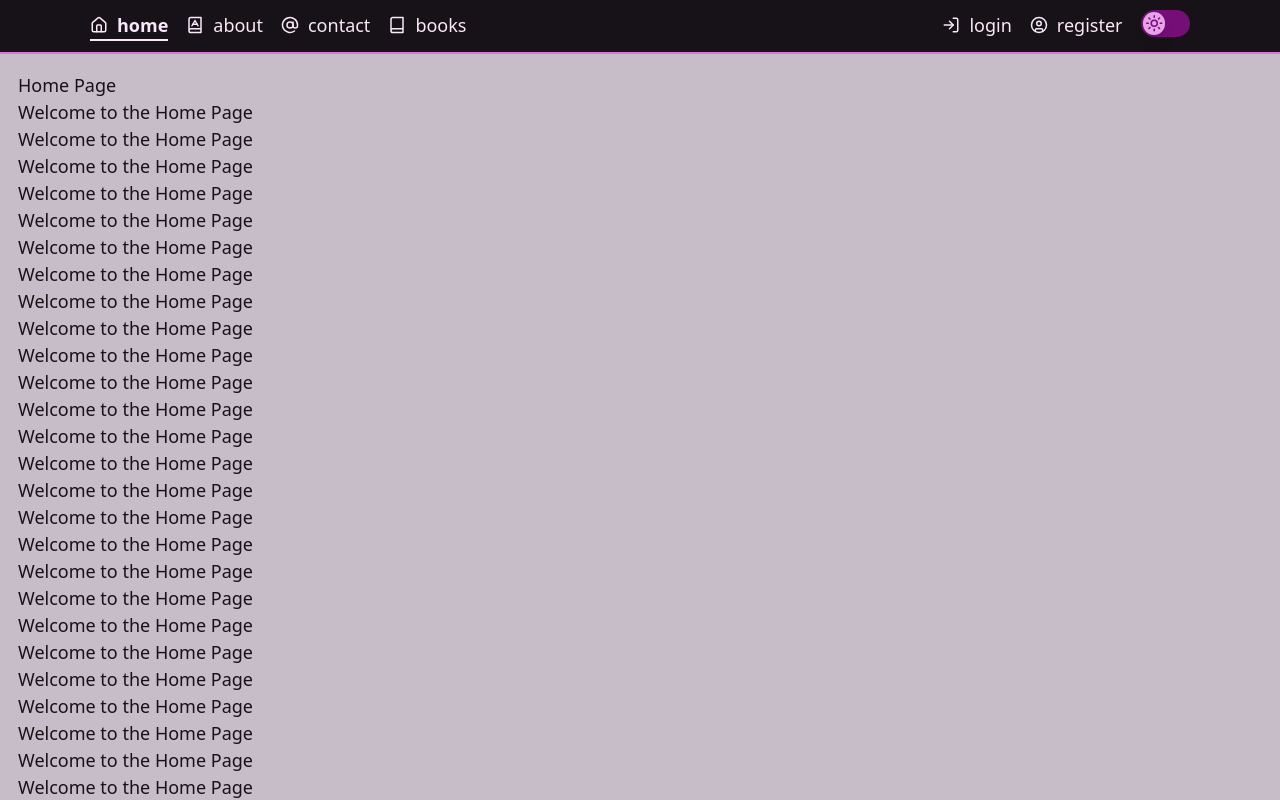
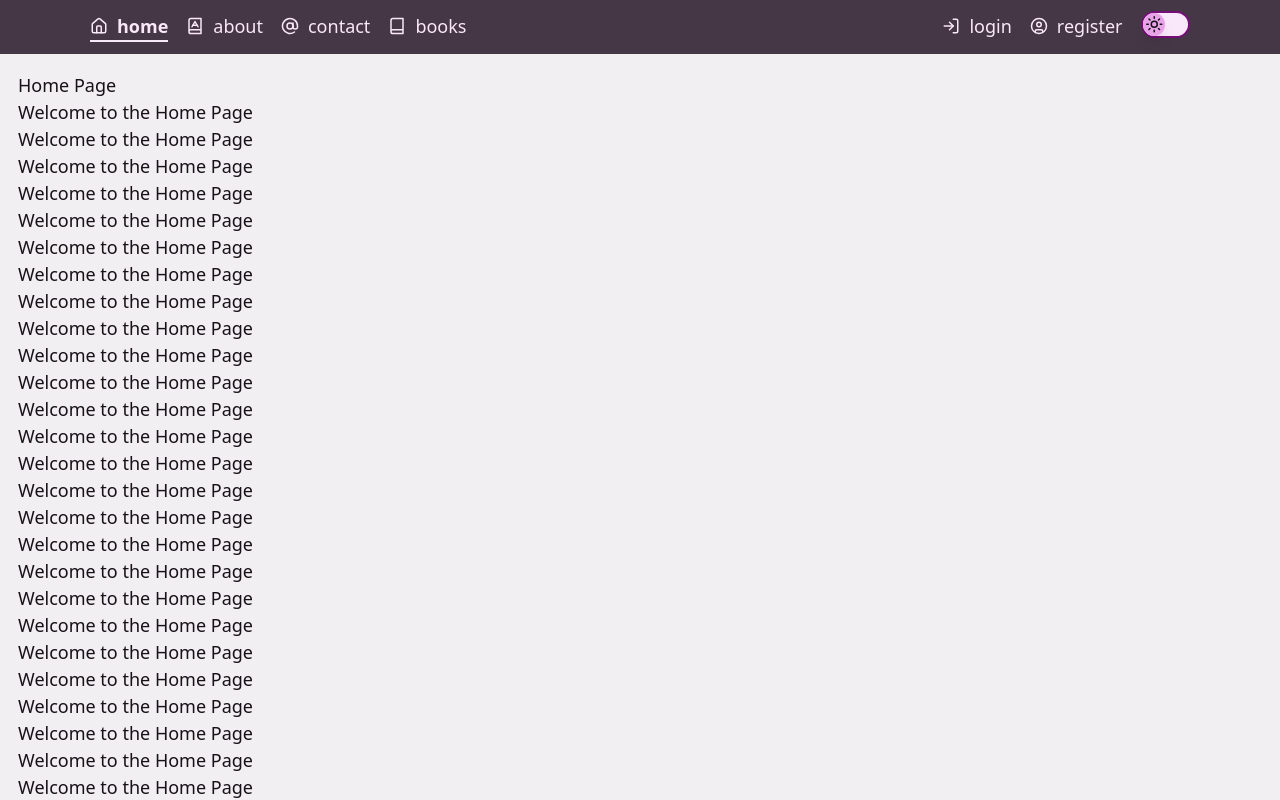
Before and after one commit to birkheadc/ViteReactAwsAmplify, a React (Vite) app: page / in a window 1280 px wide. Shown: the top 800 px of the page. Built offline with nearby package versions, Linux system fonts and the light colour scheme; no server answers.

Commit message:
small style changes

```diff
--- a/src/components/common/PageContainer/PageContainer.tsx
+++ b/src/components/common/PageContainer/PageContainer.tsx
@@ -4,7 +4,7 @@ type PageContainerProps = {
 
 function PageContainer({ children }: PageContainerProps): JSX.Element | null {
   return (
-    <div className="bg-neutral-200 dark:bg-neutral-900 text-neutral-900 dark:text-neutral-200">
+    <div className="bg-neutral-50 dark:bg-neutral-900 text-neutral-900 dark:text-neutral-200">
       <div className="max-w-6xl p-4 m-auto min-h-svh-nav">{children}</div>
     </div>
   );
--- a/src/components/common/ThemeSwitch/ThemeSwitch.tsx
+++ b/src/components/common/ThemeSwitch/ThemeSwitch.tsx
@@ -13,15 +13,9 @@ function ThemeSwitch(): JSX.Element | null {
     <div>
       <Switch checked={theme === "dark"} onCheckedChange={handleCheckedChange}>
         {theme === "dark" ? (
-          <MoonIcon
-            className="p-0.5 text-primary-700 dark:text-primary-200"
-            size="100%"
-          />
+          <MoonIcon className="p-0.5" size="100%" />
         ) : (
-          <SunIcon
-            className="p-0.5 text-primary-700 dark:text-primary-200"
-            size="100%"
-          />
+          <SunIcon className="p-0.5" size="100%" />
         )}
       </Switch>
     </div>
--- a/src/components/nav/PrimaryNav/NavPanel/NavPanel.tsx
+++ b/src/components/nav/PrimaryNav/NavPanel/NavPanel.tsx
@@ -72,7 +72,7 @@ function NavPanel({
         <div
           id={`${title}-menu`}
           className={cn(
-            "px-16 py-4 lg:py-0 flex lg:flex flex-col lg:flex-row fixed lg:border-0 h-svh-nav lg:h-fit border-primary-700 bottom-0 bg-neutral-800 lg:bg-transparent-full lg:relative gap-4 lg:translate-x-0",
+            "px-16 py-4 lg:py-0 flex lg:flex flex-col lg:flex-row fixed lg:border-0 h-svh-nav lg:h-fit border-primary-700 bottom-0 bg-neutral-700 lg:bg-transparent-full lg:relative gap-4 lg:translate-x-0",
             side === "left"
               ? { "-translate-x-full": !show }
               : { "translate-x-full": !show },
--- a/src/components/nav/PrimaryNav/PrimaryNav.tsx
+++ b/src/components/nav/PrimaryNav/PrimaryNav.tsx
@@ -36,7 +36,7 @@ function PrimaryNav(): JSX.Element | null {
   };
 
   return (
-    <nav className="sticky top-0 w-full border-b-2 h-nav bg-neutral-900 border-primary-300">
+    <nav className="sticky top-0 w-full h-nav bg-neutral-700 dark:bg-neutral-900">
       <div className="sticky flex flex-row items-center justify-between h-full max-w-6xl px-4 m-auto">
         <NavPanel
           side="left"
--- a/src/components/pages/BooksPage/BooksDisplay/BooksDisplay.tsx
+++ b/src/components/pages/BooksPage/BooksDisplay/BooksDisplay.tsx
@@ -24,7 +24,7 @@ function BooksDisplay(): JSX.Element | null {
   });
 
   return (
-    <div>
+    <div className="flex flex-col gap-8">
       <Table>
         <TableHeader>
           <TableRow>
--- a/src/components/ui/button.tsx
+++ b/src/components/ui/button.tsx
@@ -16,7 +16,7 @@ const buttonVariants = cva(
         outline:
           "border border-neutral-200 bg-white hocus:bg-neutral-100 hocus:text-neutral-900 dark:border-neutral-800 dark:bg-neutral-950 dark:hocus:bg-neutral-800 dark:hocus:text-neutral-50",
         secondary:
-          "border-primary-700 border-2 text-primary-700 hocus:bg-primary-100/80 dark:border-primary-300 dark:text-primary-300 dark:hocus:bg-primary-800/80",
+          "border-primary-700 border-2 text-primary-700 dark:border-primary-300 dark:text-primary-300 hocus:border-secondary-700 dark:hocus:border-secondary-300 hocus:text-secondary-700 dark:hocus:text-secondary-300 hocus:bg-secondary-300/20 dark:hocus:bg-secondary-700/20",
         ghost:
           "hocus:bg-neutral-100 hocus:text-neutral-900 dark:hocus:bg-neutral-800 dark:hocus:text-neutral-50",
         link: "text-neutral-900 underline-offset-4 hocus:underline dark:text-neutral-50",
--- a/src/components/ui/switch.tsx
+++ b/src/components/ui/switch.tsx
@@ -9,7 +9,7 @@ const Switch = React.forwardRef<
 >(({ className, children, ...props }, ref) => (
   <SwitchPrimitives.Root
     className={cn(
-      "hocus:bg-secondary-300 dark:hocus:bg-secondary-300 peer inline-flex h-6 w-11 shrink-0 cursor-pointer items-center rounded-full border-2 border-primary-700 dark:border-primary-200 transition-colors disabled:cursor-not-allowed disabled:opacity-50 data-[state=checked]:bg-primary-900 data-[state=unchecked]:bg-primary-700 dark:data-[state=checked]:bg-primary-200 dark:data-[state=unchecked]:bg-primary-200",
+      "group peer inline-flex h-6 w-11 shrink-0 cursor-pointer items-center rounded-full border-2 border-primary-700 dark:border-primary-200 transition-colors disabled:cursor-not-allowed disabled:opacity-50 data-[state=checked]:bg-primary-900 data-[state=unchecked]:bg-primary-50 dark:data-[state=checked]:bg-primary-300 dark:data-[state=unchecked]:bg-primary-900",
       className
     )}
     {...props}
@@ -17,7 +17,7 @@ const Switch = React.forwardRef<
   >
     <SwitchPrimitives.Thumb
       className={cn(
-        "pointer-events-none block h-5 w-5 rounded-full bg-primary-200 shadow-lg transition-transform data-[state=checked]:translate-x-5 data-[state=unchecked]:translate-x-0 dark:bg-primary-600"
+        "group-hover:bg-secondary-300 dark:group-hover:bg-secondary-500 pointer-events-none block h-5 w-5 rounded-full bg-primary-200 shadow-lg transition-transform data-[state=checked]:translate-x-5 data-[state=unchecked]:translate-x-0 dark:bg-primary-600"
       )}
     >
       {children}
--- a/src/components/ui/table.tsx
+++ b/src/components/ui/table.tsx
@@ -58,7 +58,7 @@ const TableRow = React.forwardRef<
   <tr
     ref={ref}
     className={cn(
-      "border-b transition-colors hover:bg-neutral-100/50 data-[state=selected]:bg-neutral-100 dark:hover:bg-neutral-800/50 dark:data-[state=selected]:bg-neutral-800",
+      "border-b transition-colors hover:bg-secondary-100/50 data-[state=selected]:bg-neutral-100 dark:hover:bg-secondary-800/50 dark:data-[state=selected]:bg-neutral-800",
       className
     )}
     {...props}
--- a/tailwind.config.js
+++ b/tailwind.config.js
@@ -23,16 +23,16 @@ export default {
         900: "#270527",
       },
       secondary: {
-        50: "#f1f9e8",
-        100: "#e2f3d1",
-        200: "#c6e8a2",
-        300: "#a9dc74",
-        400: "#8dd145",
-        500: "#70c517",
-        600: "#5a9e12",
-        700: "#43760e",
-        800: "#2d4f09",
-        900: "#162705",
+        50: "#e8f8f8",
+        100: "#d1f1f0",
+        200: "#a3e3e2",
+        300: "#74d5d3",
+        400: "#46c7c5",
+        500: "#18b9b6",
+        600: "#139492",
+        700: "#0e6f6d",
+        800: "#0a4a49",
+        900: "#052524",
       },
       neutral: {
         50: "#f1eff1",
```
